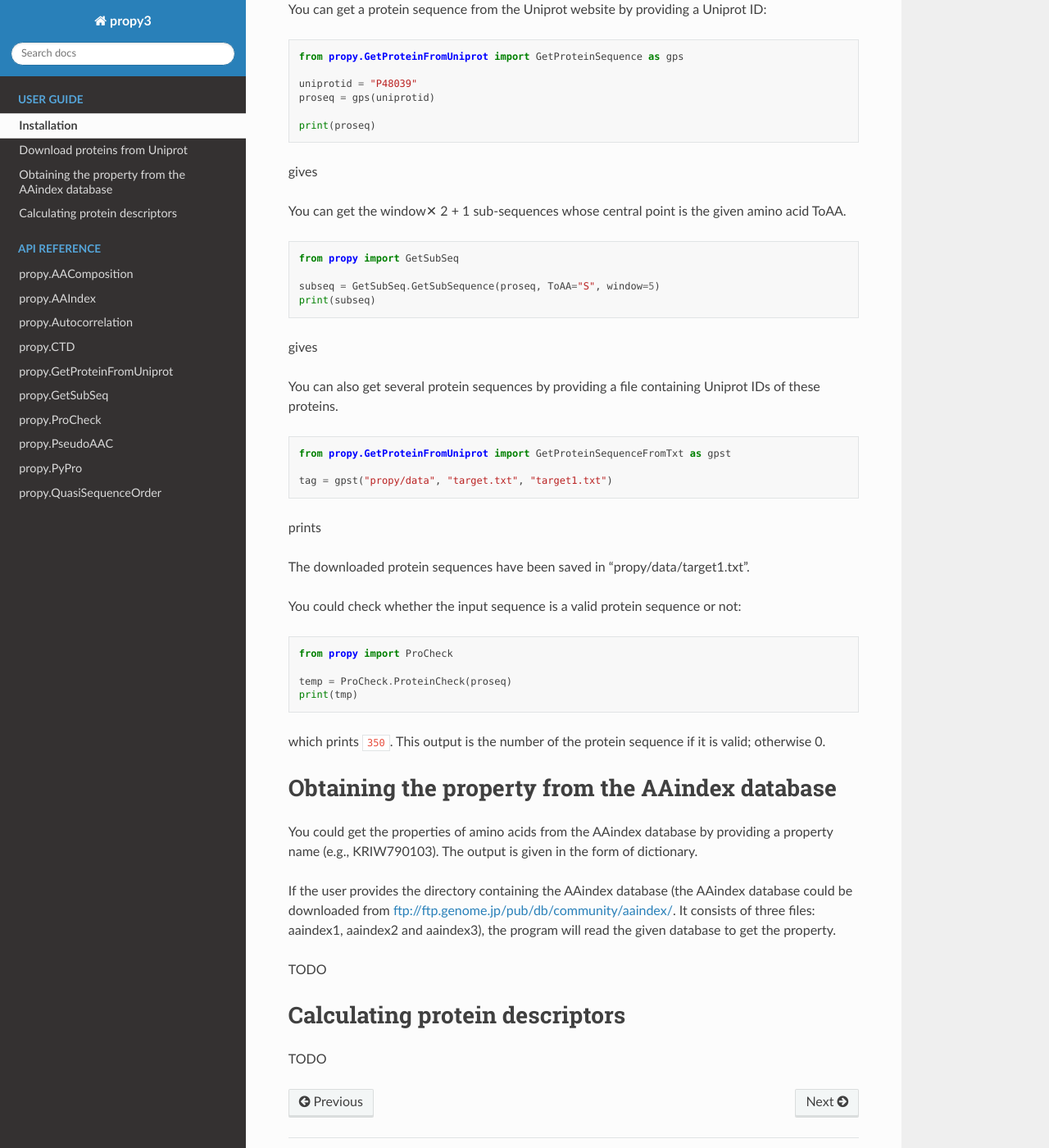
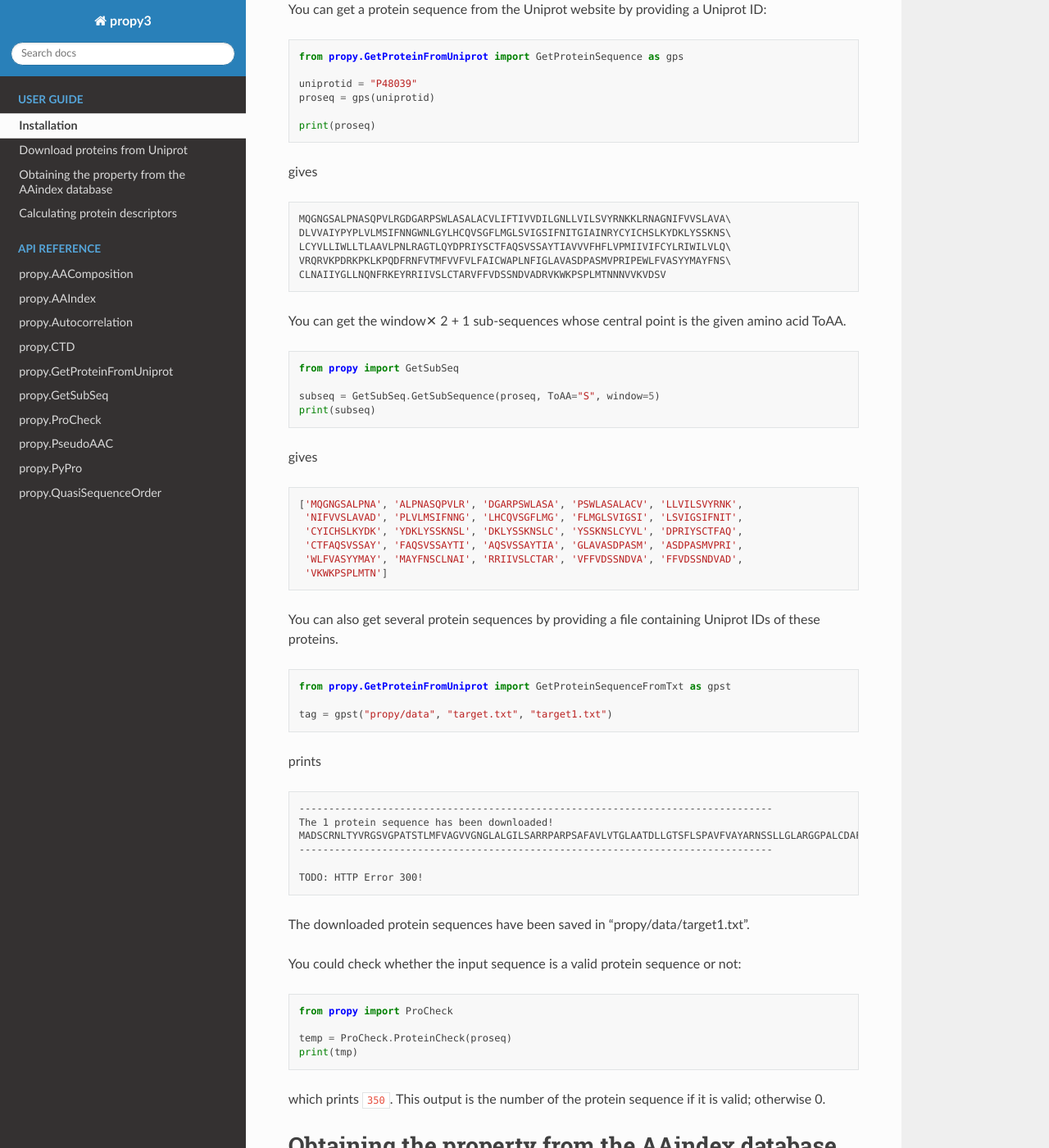
Before and after one commit to MartinThoma/propy3, a Sphinx documentation site: the page built from docs/source/UserGuide.rst, in a window 1280 px wide and 1400 px high, scrolled down 288 px. Shown: the whole window at 82% size. Built offline with Sphinx 7.4.7 and the Read the Docs theme 2.0.0, drawn with Linux system fonts in a browser that asks for light colours.

Commit message:
DOC: Fix code blocks in user guide

```diff
--- a/docs/source/UserGuide.rst
+++ b/docs/source/UserGuide.rst
@@ -23,7 +23,7 @@ You can get a protein sequence from the Uniprot website by providing a Uniprot I
 
 gives
 
-.. code-block
+.. code-block:: text
 
    MQGNGSALPNASQPVLRGDGARPSWLASALACVLIFTIVVDILGNLLVILSVYRNKKLRNAGNIFVVSLAVA\
    DLVVAIYPYPLVLMSIFNNGWNLGYLHCQVSGFLMGLSVIGSIFNITGIAINRYCYICHSLKYDKLYSSKNS\
@@ -44,7 +44,7 @@ amino acid ToAA.
 
 gives
 
-.. code-block
+.. code-block:: python
 
    ['MQGNGSALPNA', 'ALPNASQPVLR', 'DGARPSWLASA', 'PSWLASALACV', 'LLVILSVYRNK',
     'NIFVVSLAVAD', 'PLVLMSIFNNG', 'LHCQVSGFLMG', 'FLMGLSVIGSI', 'LSVIGSIFNIT',
@@ -64,7 +64,7 @@ Uniprot IDs of these proteins.
 
 prints
 
-.. code-block
+.. code-block:: text
 
     --------------------------------------------------------------------------------
     The 1 protein sequence has been downloaded!
```
